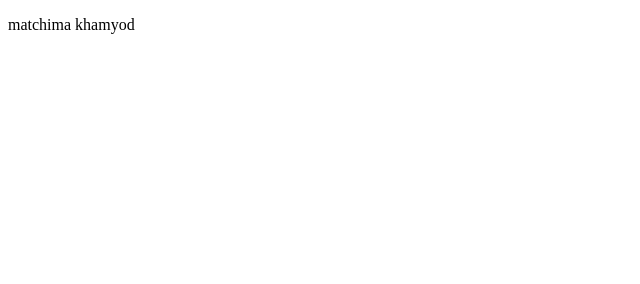
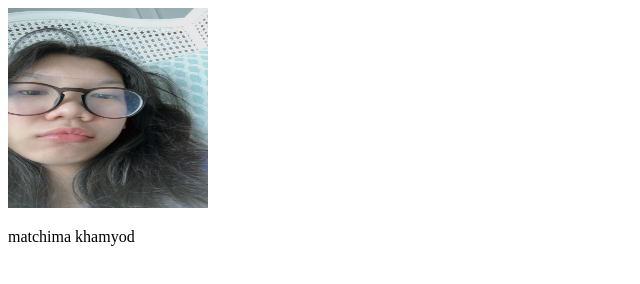
Before and after one commit to Jasmxnej/third, a plain HTML site: page friendprofile.html in a window 1280 px wide. Shown: the whole page, without its empty margins (0-640 px from the left). Drawn offline with Linux system fonts and the light colour scheme.

Commit message:
add my friend image

```diff
--- a/friendprofile.html
+++ b/friendprofile.html
@@ -4,6 +4,7 @@
     <meta charset="utf-8">
     </head>
     <header>
+        <img src="friendpic.jpeg" class="img-thumbnail" width="200px" height="200px" alt="friendpic">
     <p>matchima khamyod</p>
     </header>
 </html>
```
Also changed, not shown: index.html (+1 -0 lines), friendpic.jpeg (added).
